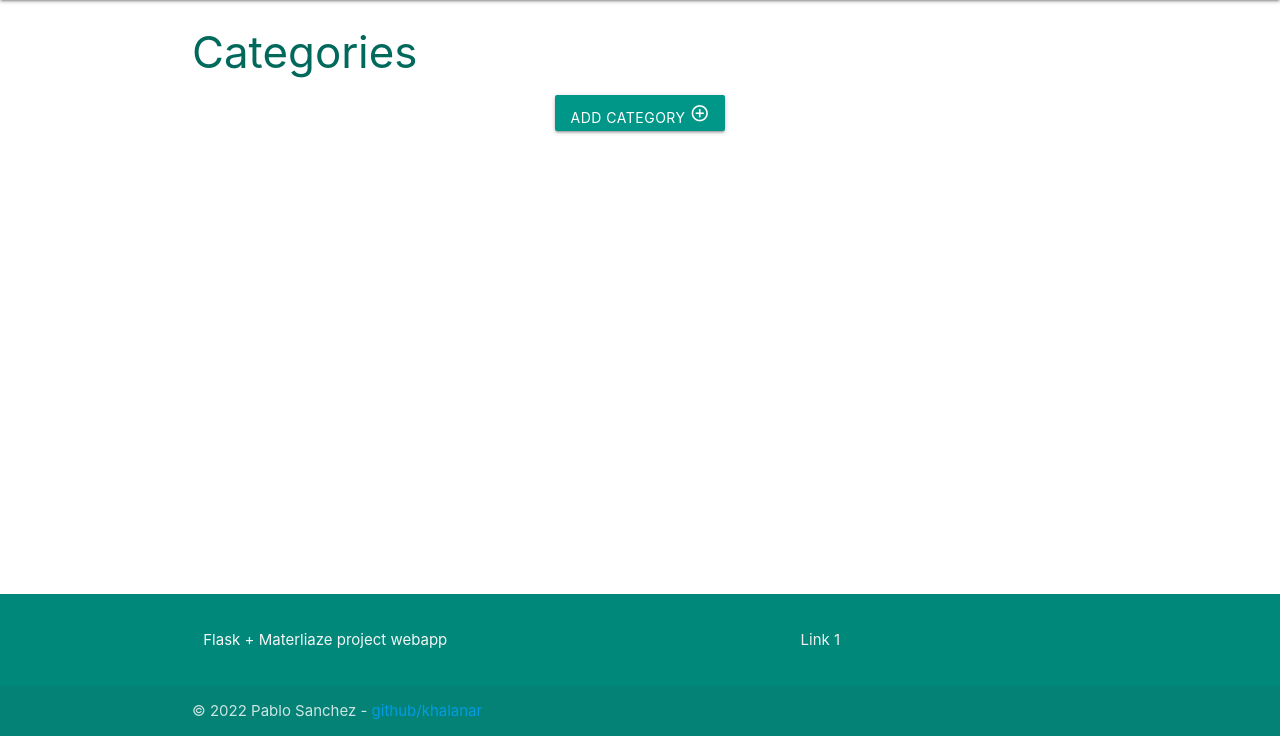
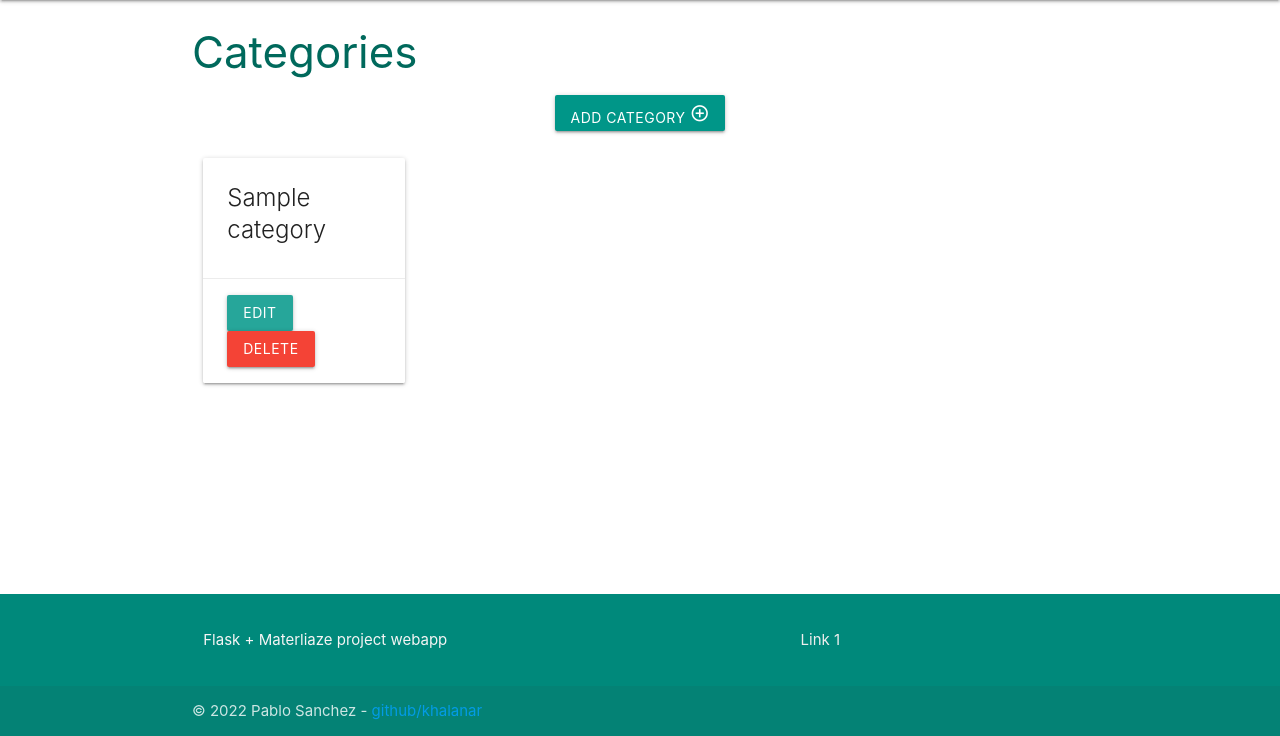
Before and after one commit to Khalanar/tasker, a Flask app: page /categories in a window 1280 px wide. Shown: the part 64-800 px from the top of the page. Run offline with Flask 2, Linux system fonts and the light colour scheme; tables that the repository leaves empty hold one stand-in row (values such as "Sample post").

Commit message:
show database categories in categories.html

```diff
--- a/taskmanager/routes.py
+++ b/taskmanager/routes.py
@@ -7,14 +7,14 @@ from taskmanager.models import Category, Task # noqa
 def home():
     return render_template("base.html")
 
-
 @app.route("/tasks")
 def tasks():
     return render_template("tasks.html")
 
 @app.route("/categories")
 def categories():
-    return render_template("categories.html")
+    categories = list(Category.query.order_by(Category.category_name).all())
+    return render_template("categories.html", categories=categories)
 
 @app.route("/add_category", methods=["GET", "POST"])
 def add_category():
--- a/taskmanager/static/css/style.css
+++ b/taskmanager/static/css/style.css
@@ -4,6 +4,11 @@ body {
     flex-direction: column;
   }
 
-  main {
+main {
     flex: 1 0 auto;
   }
+
+.no-margin {
+    margin:0px;
+    padding:0px;
+  }
--- a/taskmanager/static/js/script.js
+++ b/taskmanager/static/js/script.js
@@ -1,4 +1,4 @@
 document.addEventListener('DOMContentLoaded', function() {
     var sidenav = document.querySelectorAll('.sidenav');
-    var instances = M.Sidenav.init(sidenav, options);
+    var instances = M.Sidenav.init(sidenav);
   });
--- a/taskmanager/templates/add_category.html
+++ b/taskmanager/templates/add_category.html
@@ -4,7 +4,7 @@
 <h3 class="teal-text text-darken-3">Add a Category</h3>
 
 <div class="row">
-    <form class="col s8 card-panel center-align offset-s2" method="POST" action="{{ url_for('add_category') }}">
+    <form class="col s12 m8 l4 card-panel center-align offset-m2 offset-l4" method="POST" action="{{ url_for('add_category') }}">
         <div class="row">
             <div class="input-field col s12">
                 <input id="category_name" name="category_name" minlength="3" maxlength="25" required type="text" class="validate">
--- a/taskmanager/templates/categories.html
+++ b/taskmanager/templates/categories.html
@@ -6,9 +6,28 @@
 <div class="row">
     <div class="col s12 center-align">
         <a href="{{ url_for('add_category') }}" class="btn teal">
-           <span>Add Category </span><i class="small material-icons">add_circle_outline</i>
+           <span>Add Category </span>
+           <i class="small material-icons">add_circle_outline</i>
         </a>
     </div>
 </div>
 
+
+<div class="row">
+  {% for category in categories %}
+    <div class="col s12 m6 l3">
+      <div class="card">
+        <div class="card-content">
+          <span class="card-title">{{ category.category_name }}</span>
+        </div>
+        <div class="card-action">
+          <a href="#" class="btn">Edit</a>
+          <a href="#" class="btn red">Delete</a>
+        </div>
+      </div>
+    </div>
+    {% endfor %}
+  </div>
+
+
 {% endblock %}
```
